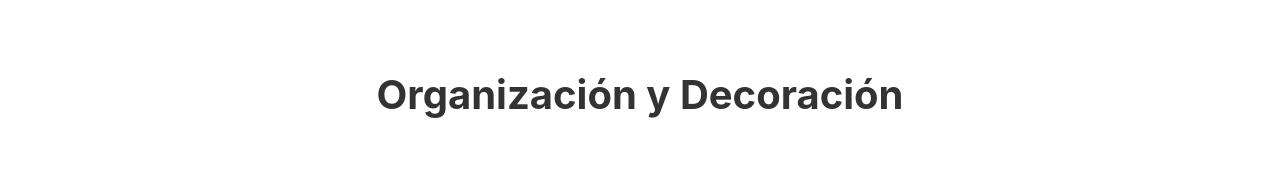
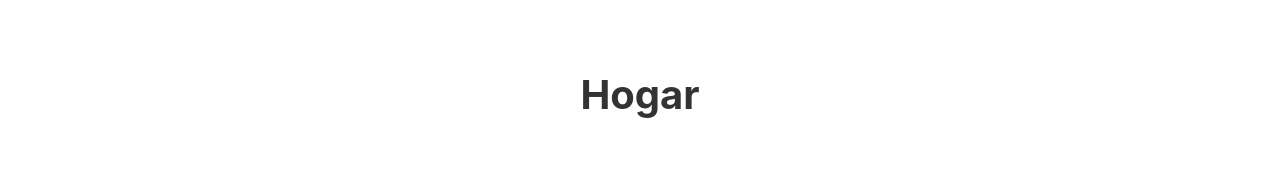
Before and after one commit to Javiermu97/impattopyproyect, a Next.js app: page /organizacion in a window 1280 px wide. Shown: the part 131-300 px from the top of the page. Built offline with nearby package versions, Linux system fonts and the light colour scheme; no server answers; the database is empty.

Commit message:
Corrigiendo appId de Facebook

```diff
--- a/app/components/Navbar.tsx
+++ b/app/components/Navbar.tsx
@@ -48,12 +48,12 @@ const Navbar = () => {
       label: 'Hogar & Cocina',
       submenu: [
         { href: '/limpieza', label: 'Limpieza' },
-        { href: '/cocina', label: 'Cocina' },
-        { href: '/electrodomesticos', label: 'Electrodomésticos' },
-        { href: '/organizacion', label: 'Organización' },
-        { href: '/bano', label: 'Baño' },
-        { href: '/hogar-inteligente', label: 'Hogar Inteligente' },
-      ]
+  { href: '/cocina', label: 'Cocina' },
+  { href: '/electrodomesticos', label: 'Electrodomésticos' },
+  { href: '/organizacion', label: 'Hogar' }, // Cambio: Organización -> Hogar
+  { href: '/bano', label: 'Baño' },
+  { href: '/hogar-inteligente', label: 'Iluminación' }, // Cambio: Hogar Inteligente -> Iluminación
+]
     },
     { href: '/bienestar', label: 'Salud & Bienestar' },
     { href: '/mecanica', label: 'Mecánica & Más' },
--- a/app/organizacion/page.tsx
+++ b/app/organizacion/page.tsx
@@ -2,26 +2,25 @@ import { supabase } from '@/lib/supabaseClient';
 import ShopPageClient from '@/app/components/ShopPageClient';
 
 export const metadata = {
-  title: 'Organización y Decoración - Impatto Py',
-  description: 'Soluciones para ordenar y decorar tus espacios.',
+  title: 'Hogar - Impatto Py',
+  description: 'Soluciones y artículos para tu hogar.',
 };
 
 export default async function OrganizacionPage() {
-
-  // Buscamos "Organización"
+  // Ahora buscamos "Hogar" en lugar de Organización
   const { data: products, error } = await supabase
     .from('productos')
     .select('*')
-    .ilike('categoria', '%Organización%');
+    .ilike('categoria', '%Hogar%');
 
   if (error) {
-    console.error('Error al cargar productos de Organización:', error);
+    console.error('Error al cargar productos de Hogar:', error);
   }
 
   return (
     <div className="shop-container">
         <header className="shop-header">
-            <h1>Organización y Decoración</h1>
+            <h1>Hogar</h1>
         </header>
 
         {(!products || products.length === 0) && (
```
Also changed, not shown: app/hogar-inteligente/page.tsx (+6 -7 lines).
